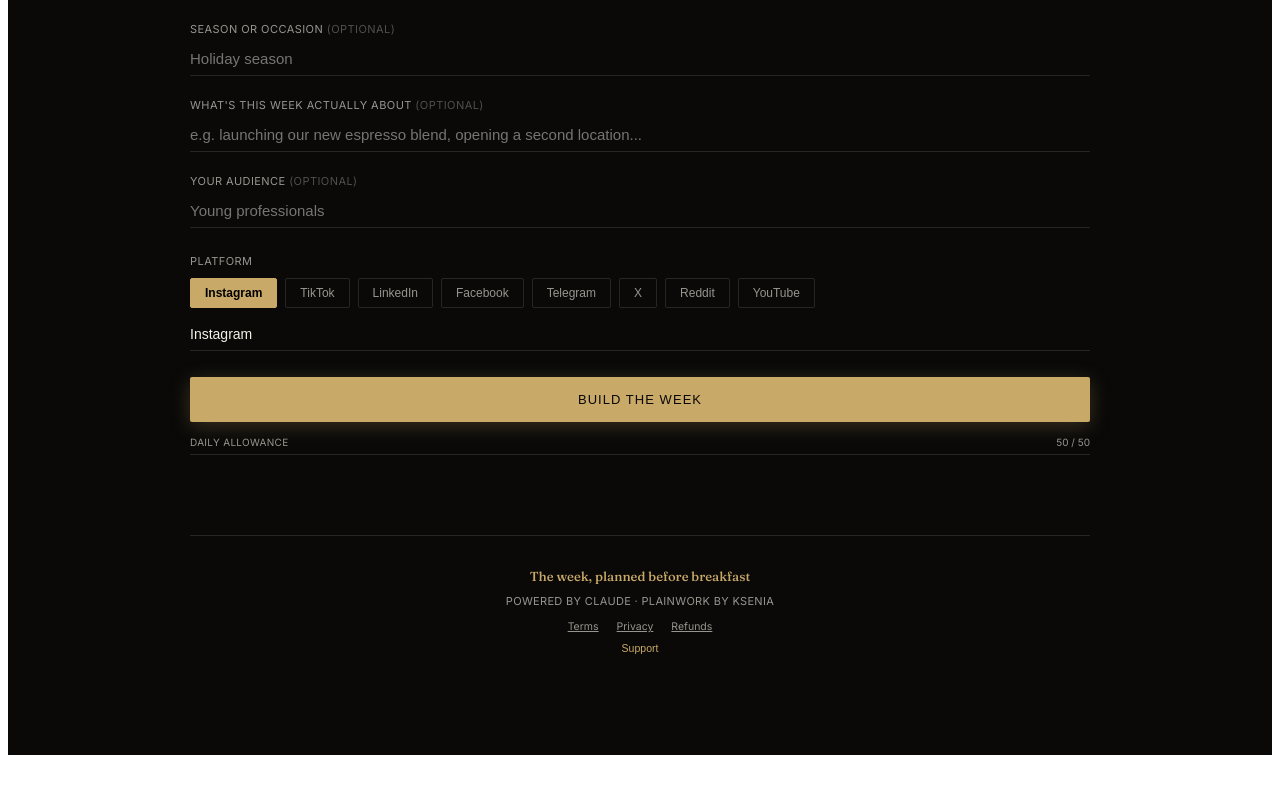
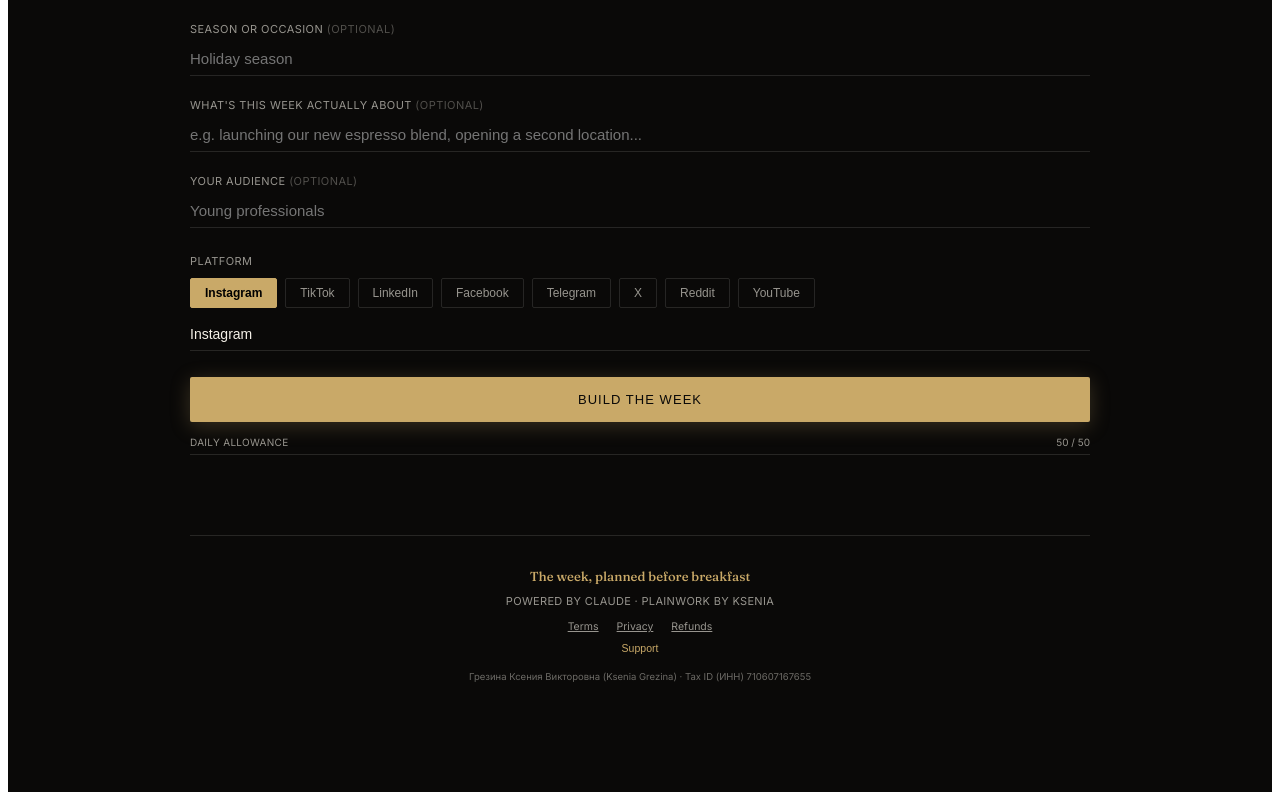
Before and after one commit to kssw117-sudo/Content-Strategist-AI, a React (Vite) app: page / in a window 1280 px wide. Shown: the part 1483-2283 px from the top of the page. Before the commit the page ends 2246 px from the top, so only its background shows below. Built offline with nearby package versions, Linux system fonts and the light colour scheme.

Commit message:
Update App.jsx

```diff
--- a/src/App.jsx
+++ b/src/App.jsx
@@ -2741,6 +2741,9 @@
           ) : (
             <a href="mailto:kssw117@gmail.com" style={{ fontSize: 10.5, color: GOLD }}>kssw117@gmail.com</a>
           )}
+          <p style={{ fontSize: 9.5, color: INK_SOFT, textAlign: 'center', marginTop: 8, opacity: 0.7 }}>
+            Грезина Ксения Викторовна (Ksenia Grezina) &middot; Tax ID (ИНН) 710607167655
+          </p>
         </div>
       </div>
 
```
